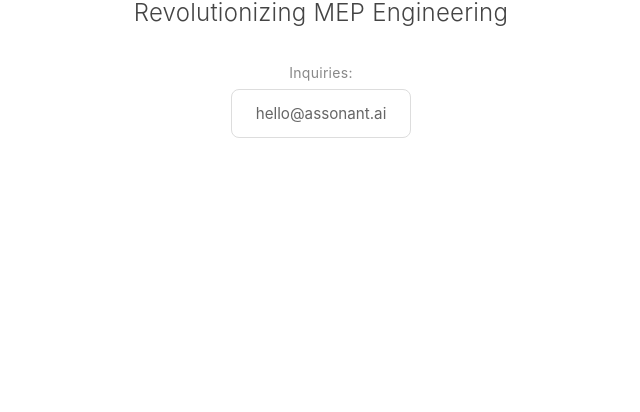
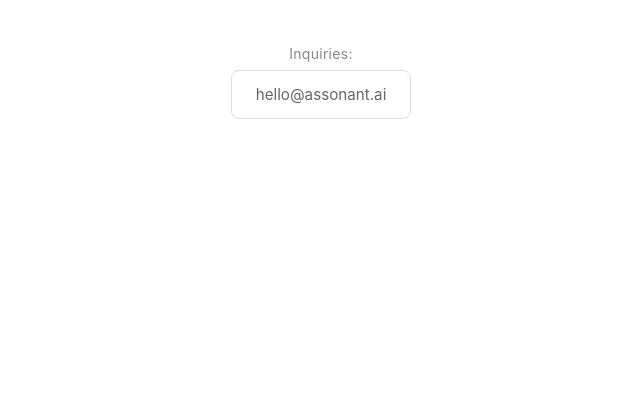
Before and after one commit to songmeric/assonantai, a plain HTML site: page index.html in a window 1280 px wide. Shown: the part 388-800 px from the top of the page, without its empty margins (319-959 px from the left). Drawn offline with Linux system fonts and the light colour scheme.

Commit message:
Update index.html

```diff
--- a/index.html
+++ b/index.html
@@ -90,7 +90,6 @@
   <body>
     <div class="container">
       <img src="logo.png" alt="Assonant.ai" />
-      <h1>Revolutionizing MEP Engineering</h1>
       <div class="email-section">
         <div class="email-label">Inquiries:</div>
         <div id="email" class="email-box">hello@assonant.ai</div>
```
